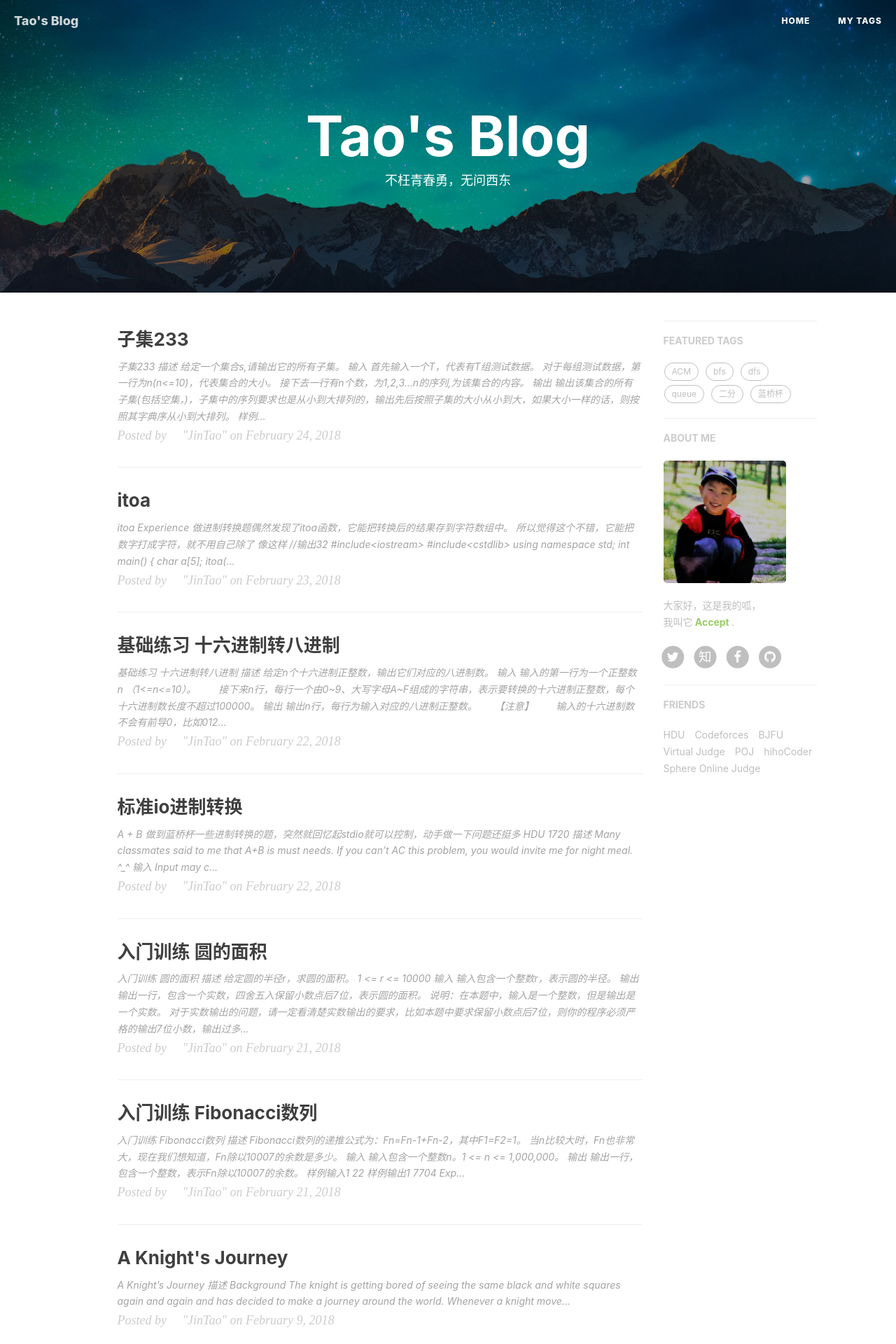
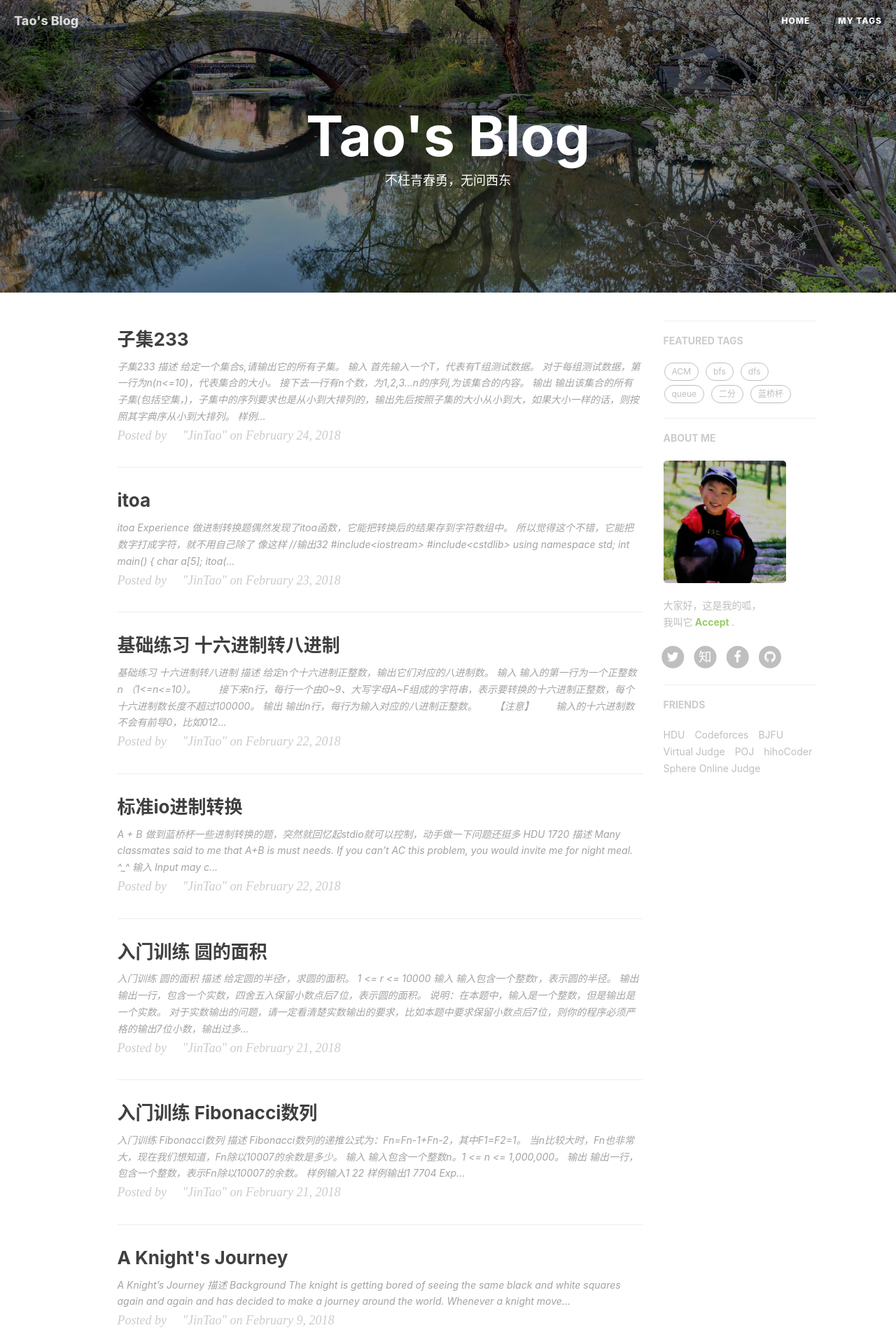
Before and after one commit to pandaKINandQUEEN/GinKo-BFU.github.io, a Jekyll site: the page built from index.html, in a window 1280 px wide. Shown: the top 1920 px of the page at 70% size. Built offline with Jekyll 4.4.1, drawn with Linux system fonts in a browser that asks for light colours; nearby versions of some CDN libraries; the list of posts is cut into pages by our own code; comment, search, counter and statistics services are not loaded.

Commit message:
Update _config.yml

```diff
--- a/_config.yml
+++ b/_config.yml
@@ -1,7 +1,7 @@
 # Site settings
 title: Tao's Blog
 SEOTitle: 锦涛的博客|Tao's Blog
-header-img: img/starrysky.jpg
+header-img: img/spring.jpg
 email: 00002@protonmail.com
 description: "描述"
 keyword: "JinTao, 锦涛"
```
